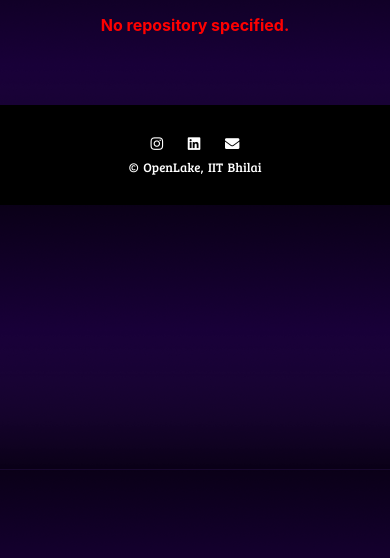
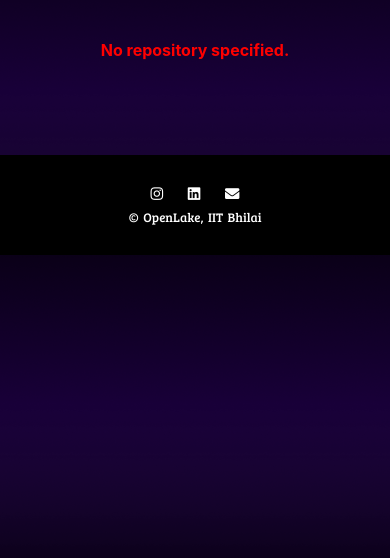
Before and after one commit to MohitThakre13/Pirates-of-Port-5000, a PHP site: page /indiv_proj.php in a window 390 px wide. Shown: the part 60-618 px from the top of the page. Run offline with PHP 8.4, Linux system fonts and the light colour scheme; some libraries are stand-ins or nearby versions; some web fonts are replaced.

Commit message:
individual blogs page is responsive now

```diff
--- a/indiv_proj.css
+++ b/indiv_proj.css
@@ -33,8 +33,8 @@
 /* Content */
 .wrapper {
   flex-grow: 1;
+  padding: 65px;
 }
-
 /* Footer */
 footer {
   flex-shrink: 0;
@@ -70,6 +70,7 @@ footer {
   font-size:xx-large;
   font-weight: 800;
   color:aliceblue;
+  margin-left:20px;
 }
 
 .contributors-list {
@@ -106,3 +107,42 @@ a{
 a:hover{
   font-weight: 900;
 }
+
+@media screen and (max-width: 630px) {
+  .wrapper {
+    padding: 25px;
+    justify-content: center;
+    align-items: center;
+}
+.repo-name {
+  font-size: 34px;
+  font-weight: 900;
+  color: aliceblue;
+  background-image: url(./Images/purple.jpg);
+  height: auto;
+  /* padding-top: 70px; */
+  padding: 1rem 0px;
+  text-align: center;
+  margin: 11px 40px;
+}
+.repo-description {
+  font-size: 1rem;
+  width:16rem;
+}
+ a {
+  font-size: 0.9rem;
+}
+.compcontainer {
+  margin: 0px;
+  display: flex;
+  flex-direction: column;
+  align-items: center;
+  width:21rem;
+}
+.contributors-title{
+  font-size:2rem;
+}
+.contributor{
+  font-size:1rem;
+}
+}
```
